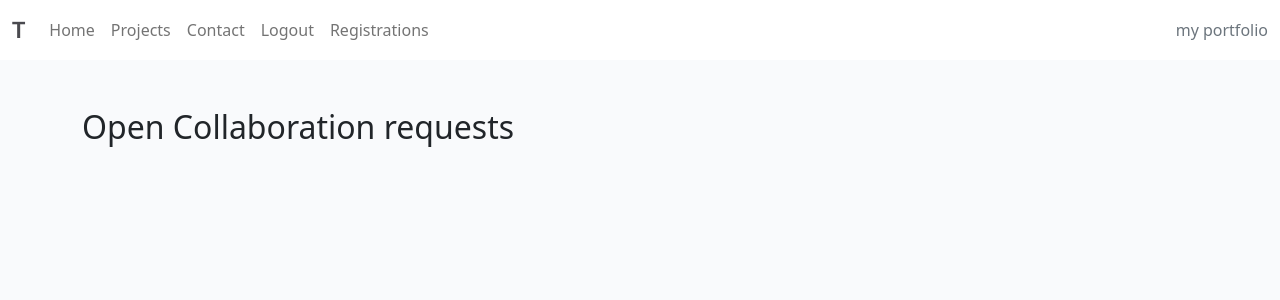
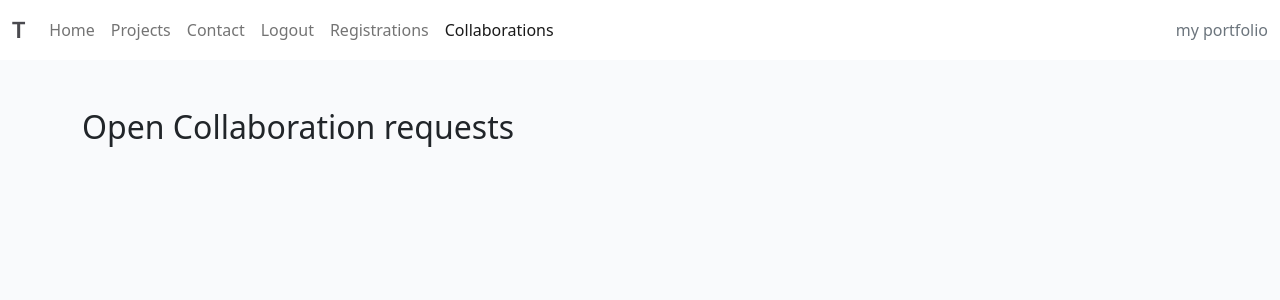
Before and after one commit to troeske/Portfolio-Web-App, a Django app: page /contact/collaboration_request_list/ in a window 1280 px wide. Shown: the top 300 px of the page. Run offline with Django 4.2, Linux system fonts and the light colour scheme; the visitor is signed in with stand-in values (Sample User, id 1); data that the repository does not hold is empty; some libraries are stand-ins or nearby versions.

Commit message:
add: collaborations view for superuser

```diff
--- a/templates/base.html
+++ b/templates/base.html
@@ -4,6 +4,7 @@
 {% url 'projects_list' as projects_url %}
 {% url 'contact' as contact_url %}
 {% url 'client_registration_list' as registrations_url %}
+{% url 'collaboration_request_list' as collaborations_url %}
 {% url 'account_login' as login_url %}
 {% url 'account_signup' as signup_url %}
 {% url 'account_logout' as logout_url %}
@@ -73,6 +74,9 @@
                     <li class="nav-item">
                         <a class="nav-link {% if request.path ==  registrations_url %}active{% endif %}" aria-current="registrations" href="{% url 'client_registration_list' %}">Registrations</a>
                     </li>
+                    <li class="nav-item"></li>
+                        <a class="nav-link {% if request.path ==  collaborations_url %}active{% endif %}" aria-current="collaborations" href="{% url 'collaboration_request_list' %}">Collaborations</a>
+                    </li>
                     {% endif %}
                 </ul>
                 <span class="navbar-text text-muted">
```
